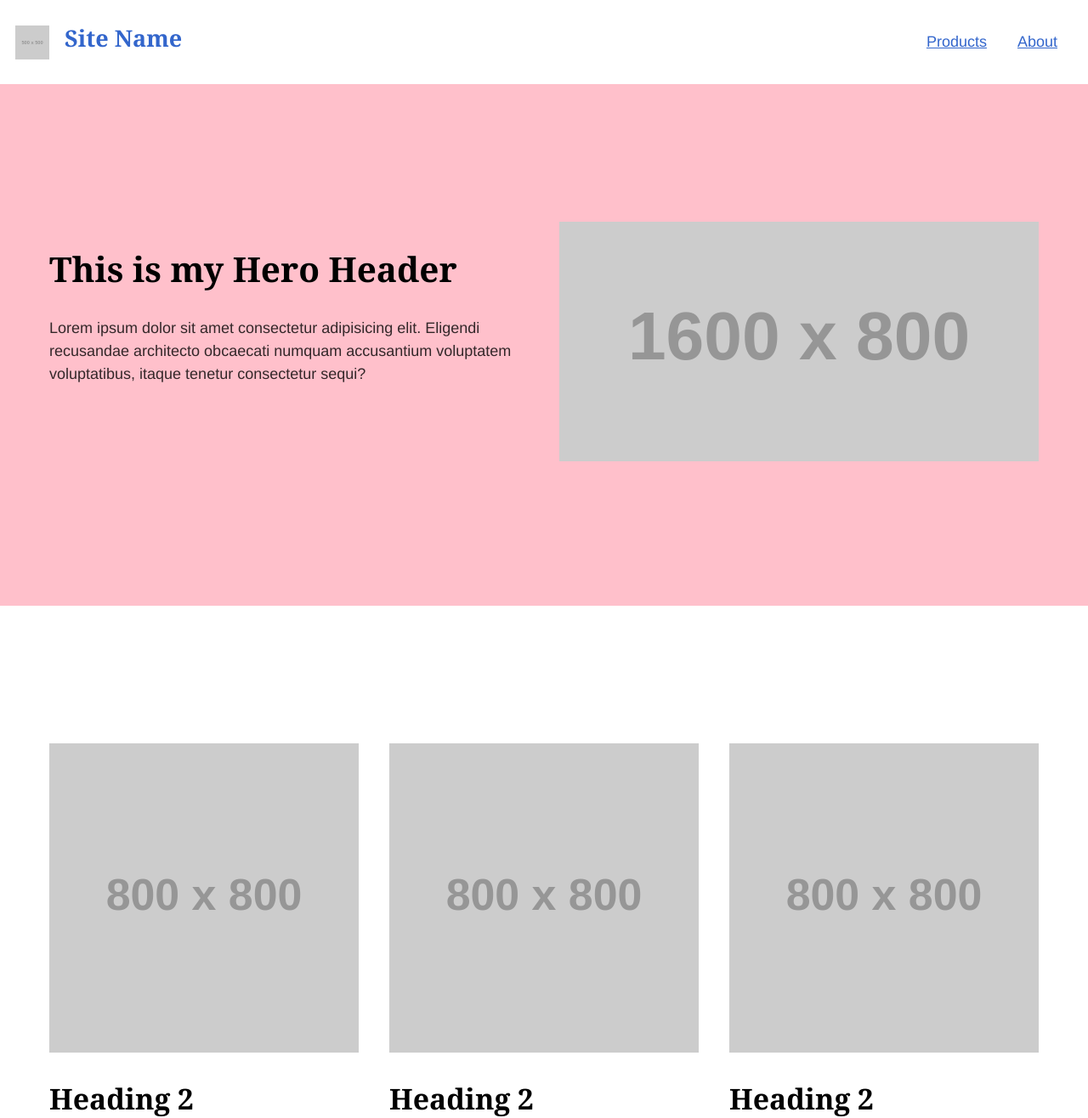
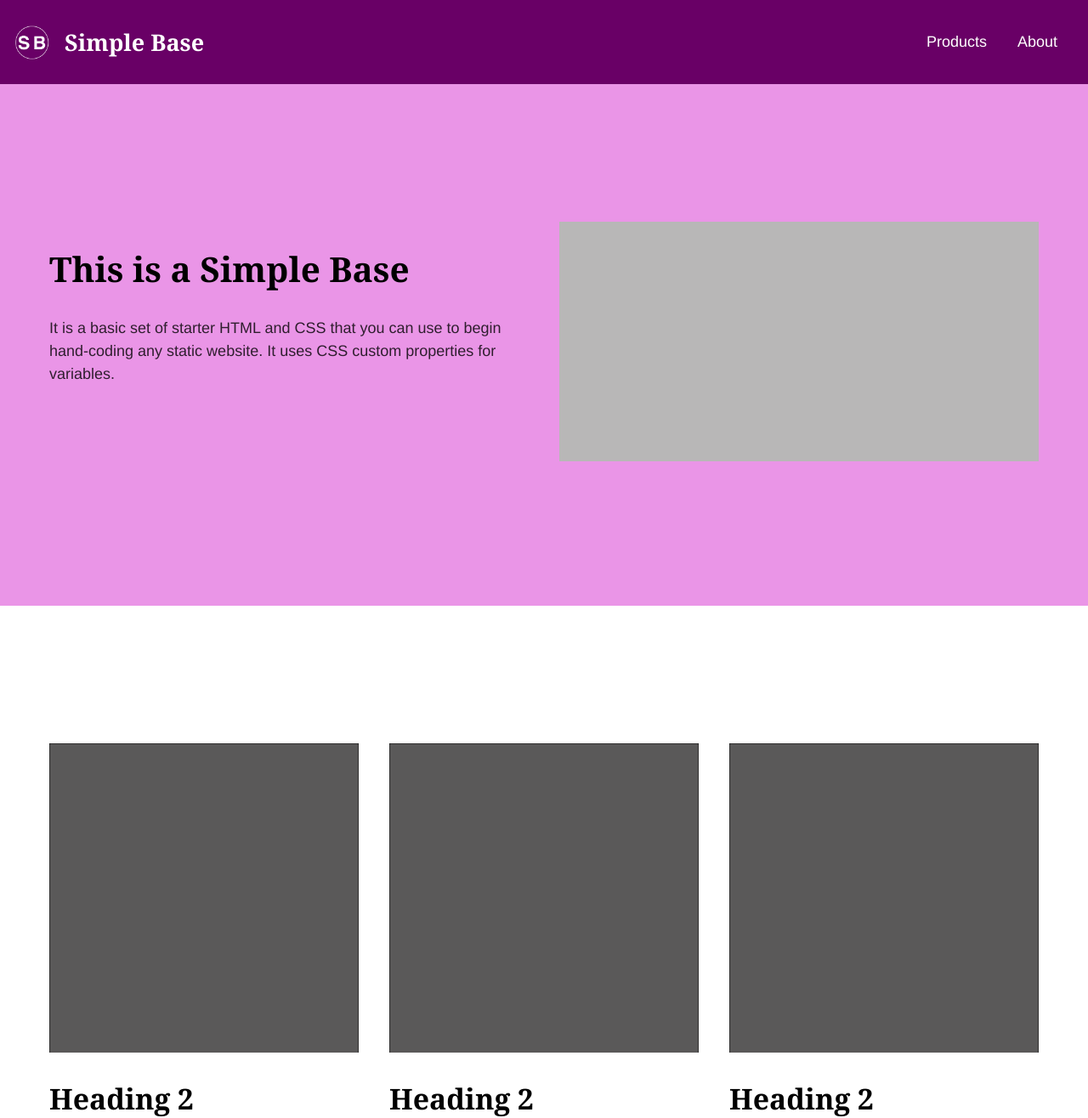
Before and after one commit to Eirean/simplebase, a plain HTML site: page index.html in a window 1280 px wide. Shown: the top 1316 px of the page at 85% size. Drawn offline with Linux system fonts and the light colour scheme; placeholder pictures from the web are drawn by us.

Commit message:
added color var

```diff
--- a/index.html
+++ b/index.html
@@ -12,9 +12,8 @@
 
     <header class="site-header">
         <div class="site-logo">
-            <a href="index.html"><img src="https://via.placeholder.com/500x500" alt="Site Name Logo" width="40"
-                    height="40"></a>
-            <h1><a href="index.html">Site Name</a></h1>
+            <a href="index.html"><img src="img/logo.png" alt="Site Name Logo" width="40" height="40"></a>
+            <h1><a href="index.html">Simple Base</a></h1>
         </div>
         <div class="site-nav">
             <ul>
@@ -31,13 +30,13 @@
 
                 <div class="row">
                     <div class="one-half">
-                        <h1>This is my Hero Header</h1>
-                        <p>Lorem ipsum dolor sit amet consectetur adipisicing elit. Eligendi recusandae architecto
-                            obcaecati numquam accusantium voluptatem voluptatibus, itaque tenetur consectetur sequi?</p>
+                        <h1>This is a Simple Base</h1>
+                        <p>It is a basic set of starter HTML and CSS that you can use to begin hand-coding any static
+                            website. It uses CSS custom properties for variables.</p>
                     </div>
 
                     <div class="one-half">
-                        <img src="https://via.placeholder.com/1600x800" alt="Hero Image" width="1600" height="800">
+                        <img src="img/placeholder_1600x800.gif" alt="Hero Image" width="1600" height="800">
                     </div>
                 </div>
             </div>
@@ -47,19 +46,19 @@
             <div class="container">
                 <div class="row">
                     <div class="one-third">
-                        <img src="https://via.placeholder.com/800x800" alt="Thumb Image" width="800" height="800">
+                        <img src="img/placeholder_800x800.gif" alt="Thumb Image" width="800" height="800">
                         <h2>Heading 2</h2>
                         <p>Lorem ipsum dolor sit amet consectetur adipisicing elit. Odit aliquam, cumque adipisci
                             suscipit rerum autem ut atque dolor ex saepe?</p>
                     </div>
                     <div class="one-third">
-                        <img src="https://via.placeholder.com/800x800" alt="Thumb Image" width="800" height="800">
+                        <img src="img/placeholder_800x800.gif" alt="Thumb Image" width="800" height="800">
                         <h2>Heading 2</h2>
                         <p>Lorem ipsum dolor sit amet consectetur adipisicing elit. Odit aliquam, cumque adipisci
                             suscipit rerum autem ut atque dolor ex saepe?</p>
                     </div>
                     <div class="one-third">
-                        <img src="https://via.placeholder.com/800x800" alt="Thumb Image" width="800" height="800">
+                        <img src="img/placeholder_800x800.gif" alt="Thumb Image" width="800" height="800">
                         <h2>Heading 2</h2>
                         <p>Lorem ipsum dolor sit amet consectetur adipisicing elit. Odit aliquam, cumque adipisci
                             suscipit rerum autem ut atque dolor ex saepe?</p>
--- a/style.css
+++ b/style.css
@@ -38,8 +38,15 @@
     --color-headings: rgb(0 0 0 / 1);
     --color-links: rgb(51 102 204 / 1);
     --color-links-dark: rgb(0 51 153 / 1);
-    --color-accent-color: rgb(255, 166, 0);
-    --color-header-footer-bg: rgb(0 0 0 / .2);
+    --color-accent-color: rgb(105, 0, 102);
+    --color-header-bg: rgb(105, 0, 102);
+    --color-header-links: rgb(255, 255, 255);
+    --color-hero-bg: rgb(234, 149, 231);
+    --color-footer-bg: rgb(0 0 0 / 1);
+    --color-footer-text: rgb(255, 255, 255);
+    --color-footer-links: rgb(140, 108, 192);
+    --color-footer-hover-links: rgb(190, 108, 192);
+
 
     /* BASE TYPOGRAPHY */
     --font-body: Helvetica, Arial, sans-serif;
@@ -244,8 +251,14 @@ img {
     align-items: center;
 }
 
+.site-header a {
+    color: var(--color-header-links);
+    text-decoration: none;
+}
+
 .site-header .site-logo {
     display: flex;
+    align-items: center;
     gap: 1em;
 }
 
@@ -291,14 +304,21 @@ section {
 /* HERO SECTION */
 
 .hero {
-    background-color: pink;
+    background: var(--color-hero-bg);
 }
 
 /* SITE FOOTER */
 
 .site-footer {
-    background-color: var(--color-header-bg);
+    background-color: var(--color-footer-bg);
+    color: var(--color-footer-text);
     padding: 3em;
+}
+
+.site-footer h1,
+.site-footer h2,
+.site-footer h3 {
+    color: var(--color-footer-text);
 }
 
 .site-footer .site-nav ul {
@@ -306,6 +326,16 @@ section {
     margin: 0;
     padding: 0;
 
+}
+
+.site-footer a {
+    text-decoration: none;
+    color: var(--color-footer-links);
+
+}
+
+.site-footer a:hover {
+    color: var(--color-footer-hover-links);
 }
 
 
```
Also changed, not shown: img/logo.png (added), img/placeholder_1600x800.gif (added), img/placeholder_800x800.gif (added).
